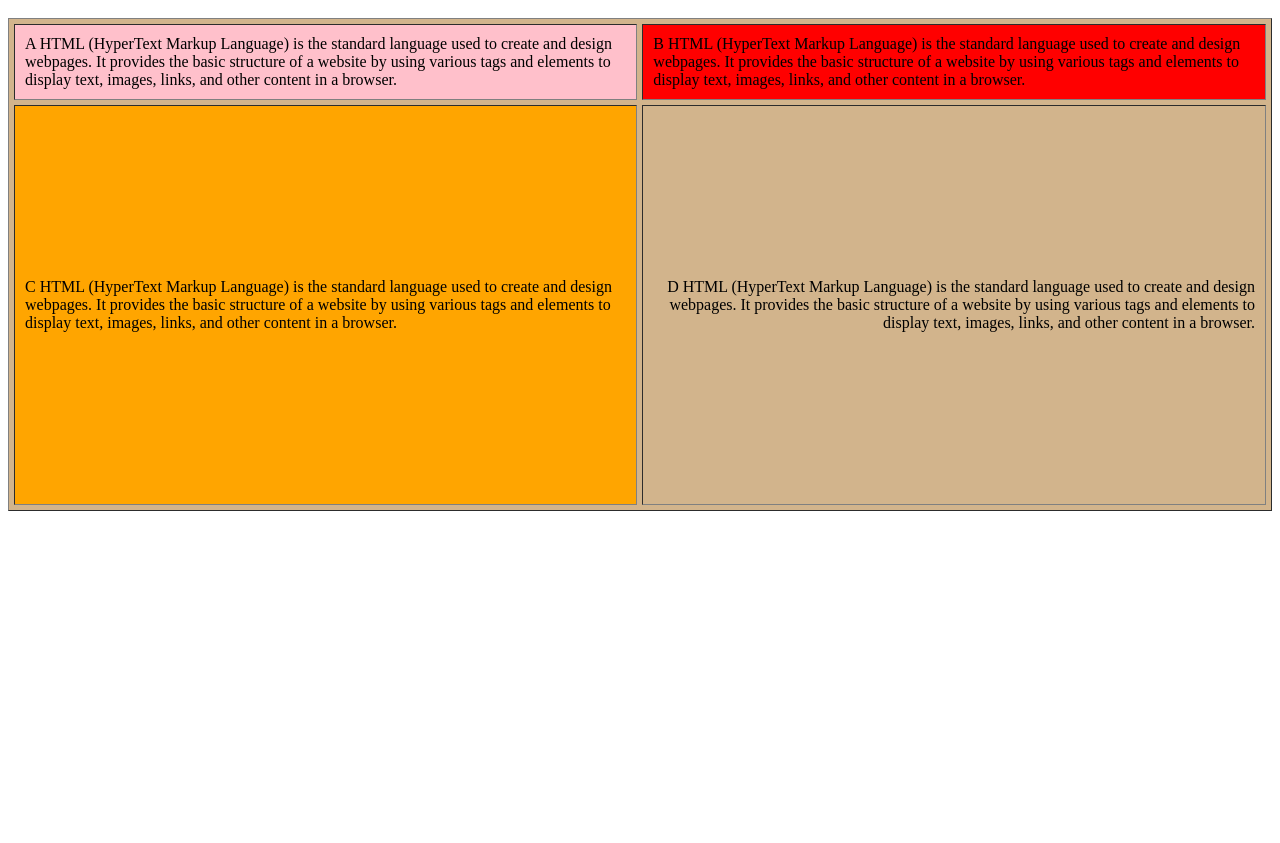
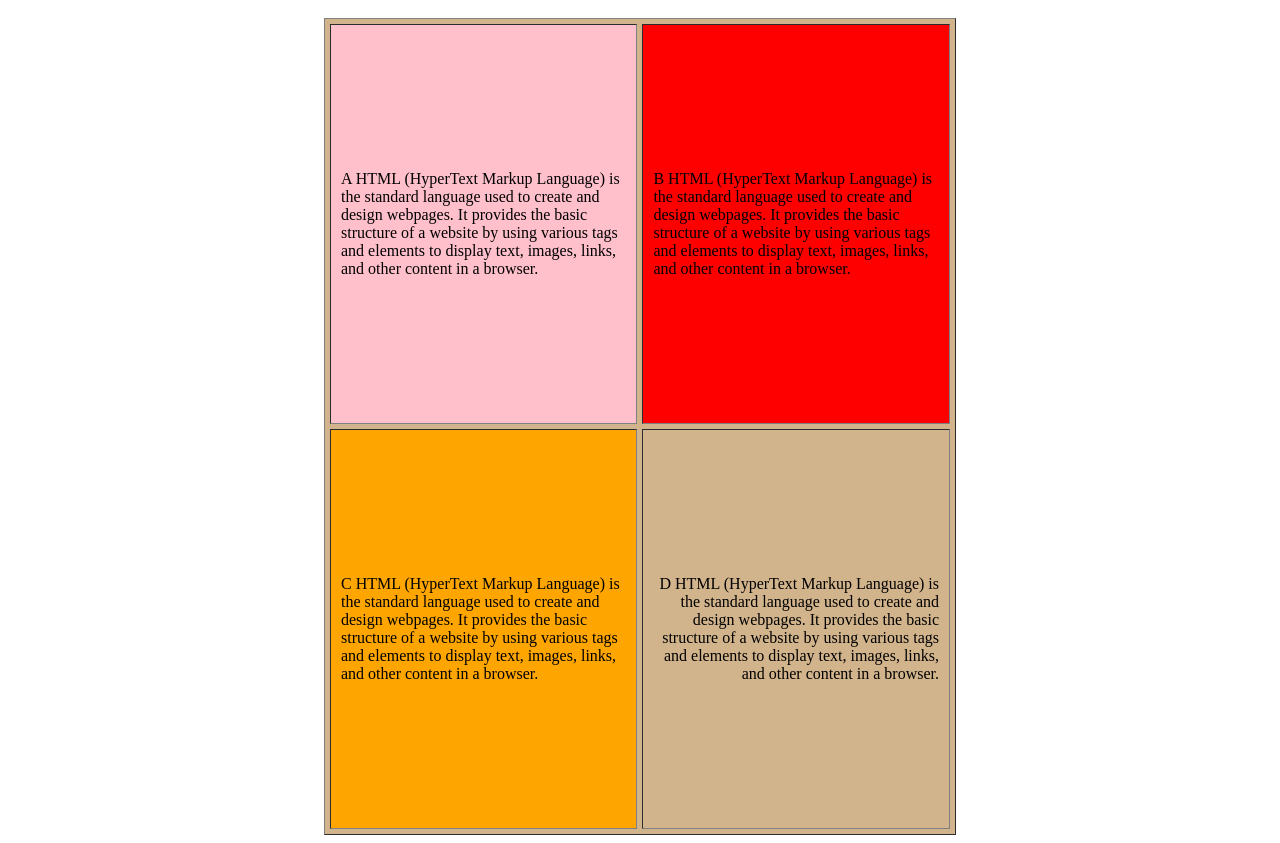
Before and after one commit to Abdur-Rahaman-Zamir/web-dev, a plain HTML site: page 1.HTML/08-table-tags/tabletag-1.html in a window 1280 px wide. Shown: the part 48-891 px from the top of the page. Before the commit the page ends 800 px from the top, so only its background shows below. Drawn offline with Linux system fonts and the light colour scheme.

Commit message:
table tag

```diff
--- a/1.HTML/08-table-tags/tabletag-1.html
+++ b/1.HTML/08-table-tags/tabletag-1.html
@@ -6,9 +6,9 @@
 
 <body>
     <h1>table tag</h1>
-    <table border="1" align="center" bgcolor="tan" width="100%" cellpadding="10" cellspacing="5">
+    <table border="1" align="center" bgcolor="tan" width="50%" cellpadding="10" cellspacing="5">
         <tr  bgcolor="pink">
-            <td>A HTML (HyperText Markup Language) is the standard language used to create and design webpages. It provides the basic structure of a website by using various tags and elements to display text, images, links, and other content in a browser.
+            <td td height="400px">A HTML (HyperText Markup Language) is the standard language used to create and design webpages. It provides the basic structure of a website by using various tags and elements to display text, images, links, and other content in a browser.
 </td>
             <td  bgcolor="red">B HTML (HyperText Markup Language) is the standard language used to create and design webpages. It provides the basic structure of a website by using various tags and elements to display text, images, links, and other content in a browser.
 </td>
```
